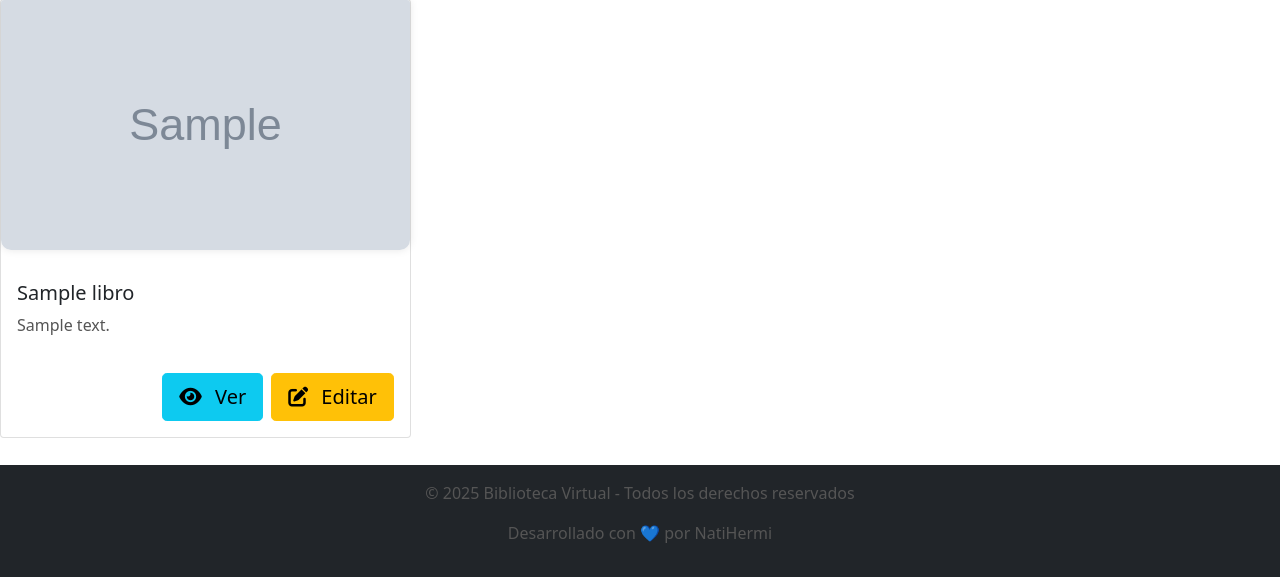
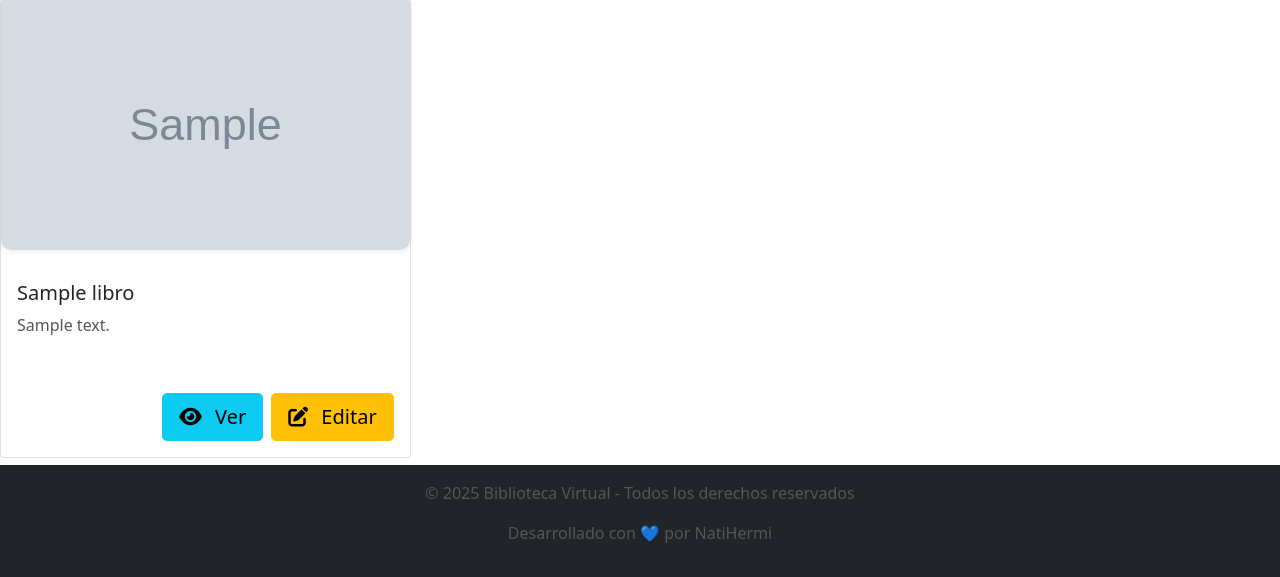
Before and after one commit to Natihermida/clubdeintercambio, a Django app: template libros/templates/index.html in a window 1280 px wide. Shown: the part 223-800 px from the top of the page. Run offline with Django 5.2, Linux system fonts and the light colour scheme; the template is opened without the code that fills it: most values are stand-ins (such as "Sample title", 1, 10 or a date in 2020); grey boxes marked "Sample" are stand-in pictures.

Commit message:
ultimos_cambios_funciona

```diff
--- a/libros/templates/index.html
+++ b/libros/templates/index.html
@@ -6,13 +6,16 @@
     <hr>
     <div class="row">
         {% for libro in libros %}
-            <div class="col-md-4">
-                <div class="card" style="width: 100%; margin-bottom: 20px;">
+        <div class="col-md-4 d-flex">
+            <div class="card d-flex flex-column h-100" style="width: 100%; margin-bottom: 20px;">
+
                     <img src="{{ libro.imagen.url }}" alt="Imagen de {{ libro.titulo }}" class="card-img-top" style="height: 250px; object-fit: cover;">
-                    <div class="card-body">
+                    <div class="card-body d-flex flex-column justify-content-between flex-grow-1">
+
                         <h5 class="card-title">{{ libro.titulo }}</h5>
                         <p class="card-text descripcion">{{ libro.descripcion }}</p>
-                        <div class="d-flex justify-content-between">
+                        <div class="d-flex justify-content-between mt-auto">
+
                             <div>
                                 {% if libro.prestamos.count == 0 %}
                                     <a href="{% url 'libros:borrar' libro.libro_id %}" class="btn btn-danger btn-lg custom-btn">
--- a/prestamos/templates/prestamos/index.html
+++ b/prestamos/templates/prestamos/index.html
@@ -6,8 +6,7 @@
     <h2>📚 Libros disponibles para solicitar</h2>
     <ul class="row">
         {% for libro in libros_disponibles %}
-
-                <li class="col-md-4" style="list-style-type: none; margin-bottom: 20px;">
+            <li class="col-md-4" style="list-style-type: none; margin-bottom: 20px; display: flex; flex-direction: column; align-items: center;">
                 <img src="{{ libro.imagen.url }}" alt="{{ libro.titulo }}" width="100" height="150"> <!-- Mostrar la imagen -->
                 <strong>{{ libro.titulo }}</strong><br>
                 <p>{{ libro.descripcion }}</p> <!-- Mostrar la descripción -->
@@ -15,7 +14,6 @@
                     <button>Solicitar</button> <!-- Botón para solicitar el libro -->
                 </a>
             </li>
-
         {% empty %}
             <li>No hay libros disponibles</li>
         {% endfor %}
```
Also changed, not shown: db.sqlite3, libros/media/cursobasicodetarot.jpg (added), libros/media/eloquentjavascript_JrDpRI8.jpg (added). Lines whose indentation alone changed are shown as unchanged.
